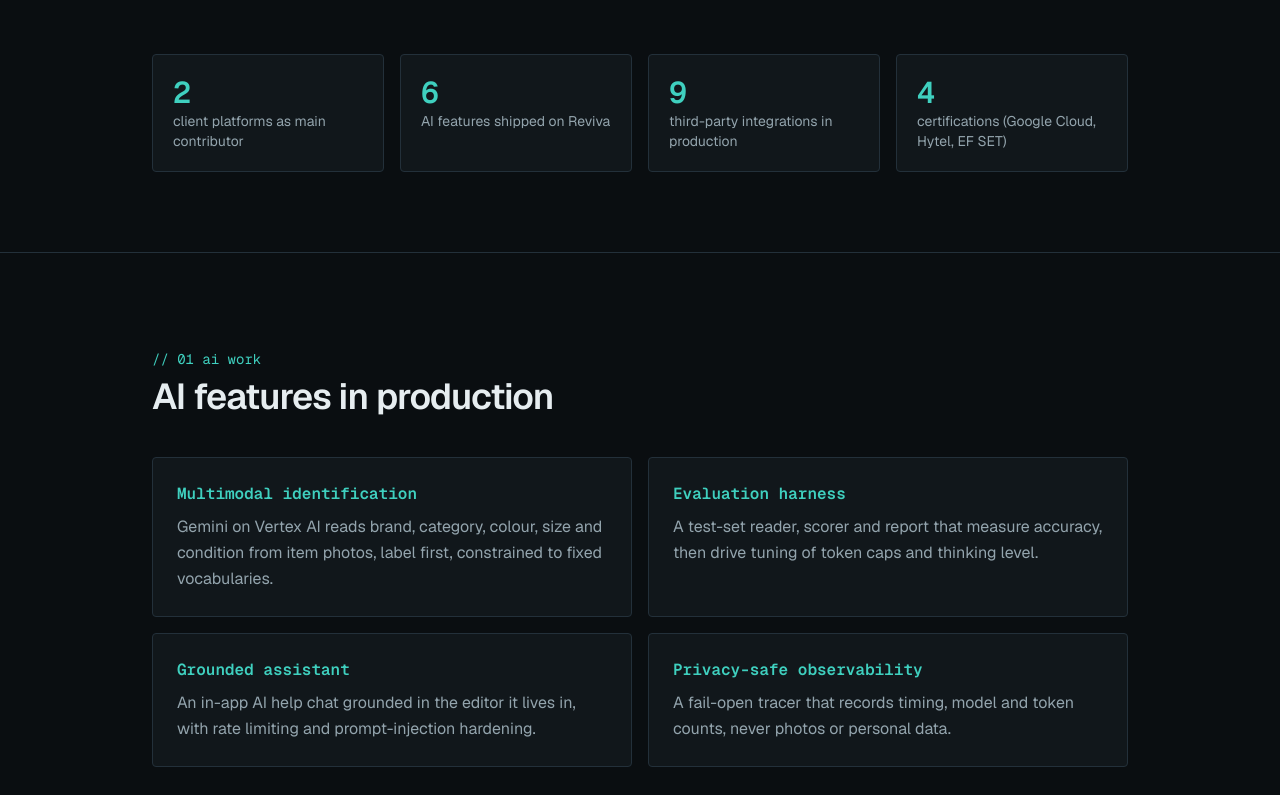
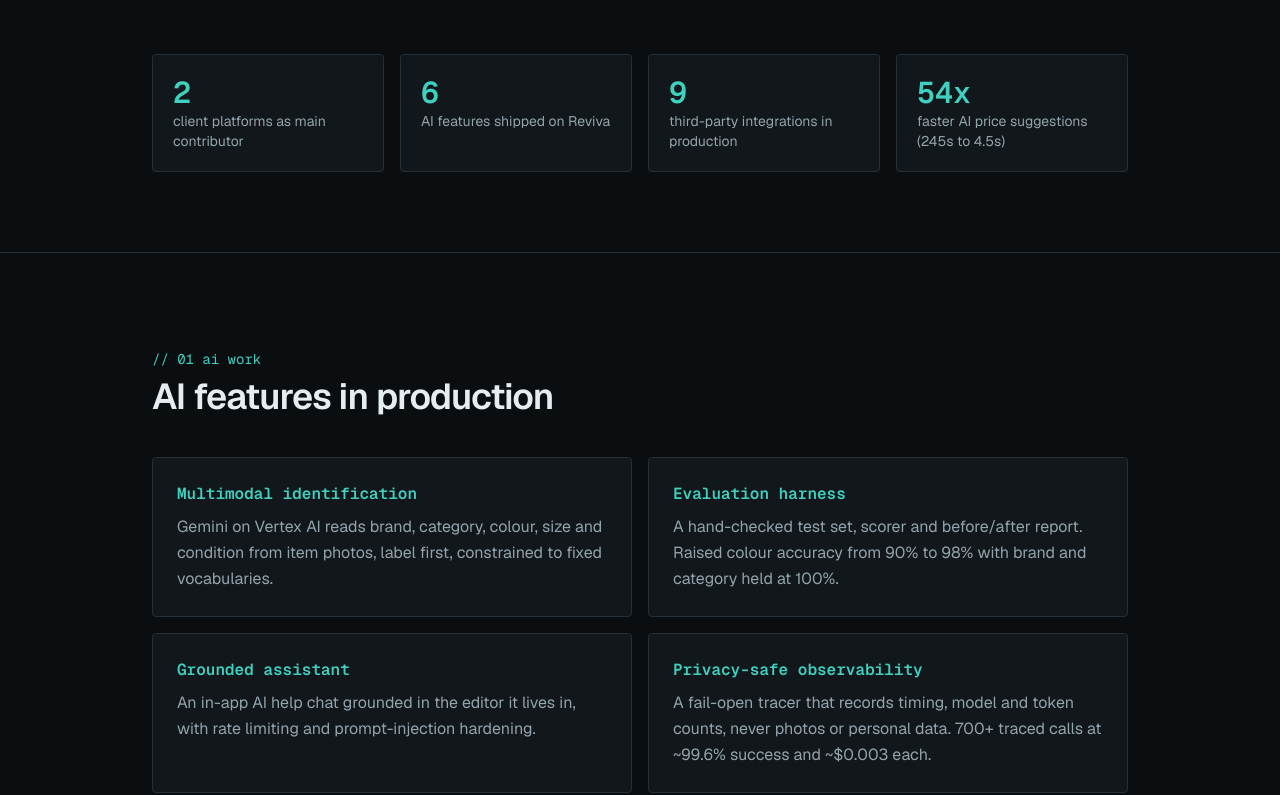
Before and after one commit to JohnSmith545/portfolio, a Next.js app: page / in a window 1280 px wide. Shown: the part 509-1304 px from the top of the page. Built offline with nearby package versions, Linux system fonts and the light colour scheme.

Commit message:
feat: add measured AI latency, cost and accuracy results

```diff
--- a/src/data/content.ts
+++ b/src/data/content.ts
@@ -17,7 +17,7 @@ export const stats = [
   { value: "2", label: "client platforms as main contributor" },
   { value: "6", label: "AI features shipped on Reviva" },
   { value: "9", label: "third-party integrations in production" },
-  { value: "4", label: "certifications (Google Cloud, Hytel, EF SET)" },
+  { value: "54x", label: "faster AI price suggestions (245s to 4.5s)" },
 ];
 
 // Short cards that summarise the AI work before the deep dive
@@ -28,7 +28,7 @@ export const highlights = [
   },
   {
     title: "Evaluation harness",
-    body: "A test-set reader, scorer and report that measure accuracy, then drive tuning of token caps and thinking level.",
+    body: "A hand-checked test set, scorer and before/after report. Raised colour accuracy from 90% to 98% with brand and category held at 100%.",
   },
   {
     title: "Grounded assistant",
@@ -36,7 +36,7 @@ export const highlights = [
   },
   {
     title: "Privacy-safe observability",
-    body: "A fail-open tracer that records timing, model and token counts, never photos or personal data.",
+    body: "A fail-open tracer that records timing, model and token counts, never photos or personal data. 700+ traced calls at ~99.6% success and ~$0.003 each.",
   },
 ];
 
@@ -127,8 +127,8 @@ export const projects: Project[] = [
       "Resale and consignment marketplace with staff, seller and buyer portals, an online shop and an in-store till.",
     points: [
       "Multimodal AI product identification with Gemini on Vertex AI through Genkit",
-      "AI accuracy evaluation harness used to tune accuracy, latency and cost",
-      "AI retail price suggestions with timeouts, retries and plausibility checks",
+      "AI accuracy evaluation harness: colour accuracy 90% to 98%, brand and category held at 100%",
+      "AI price suggestions cut from ~245s to ~4.5s and ~99.9% cheaper per call by capping Gemini's thinking budget after tracing exposed runaway reasoning",
       "Grounded AI help assistant with rate limiting and prompt-injection hardening",
       "Privacy-safe, fail-open AI tracing; Gemini model migration; data-residency regions",
       "Payments end to end: Stripe checkout with wallet pay, refunds, store credit and Stripe Connect payouts to sellers, plus a SumUp card reader at the in-store till",
```
Also changed, not shown: 1 other file (tests, documents, lock files or other folders).
